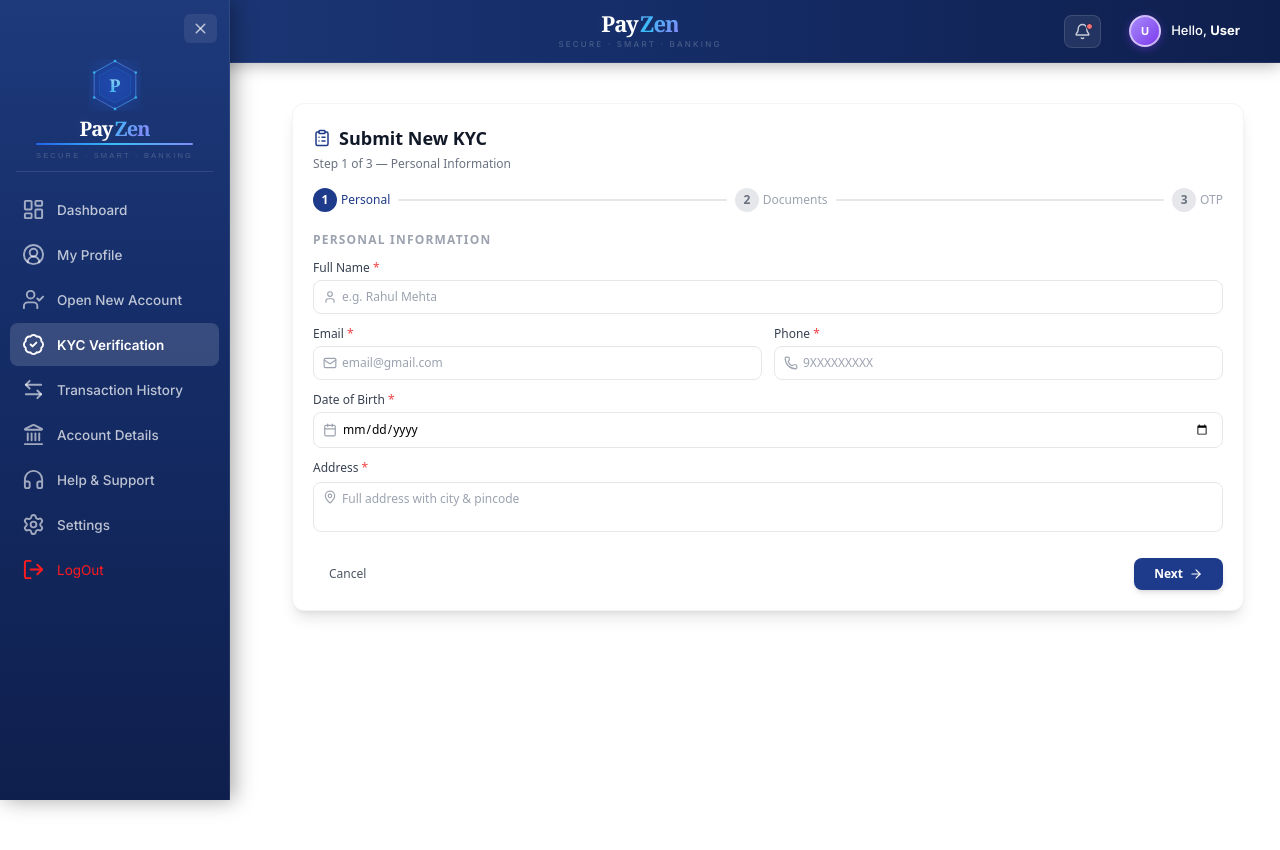
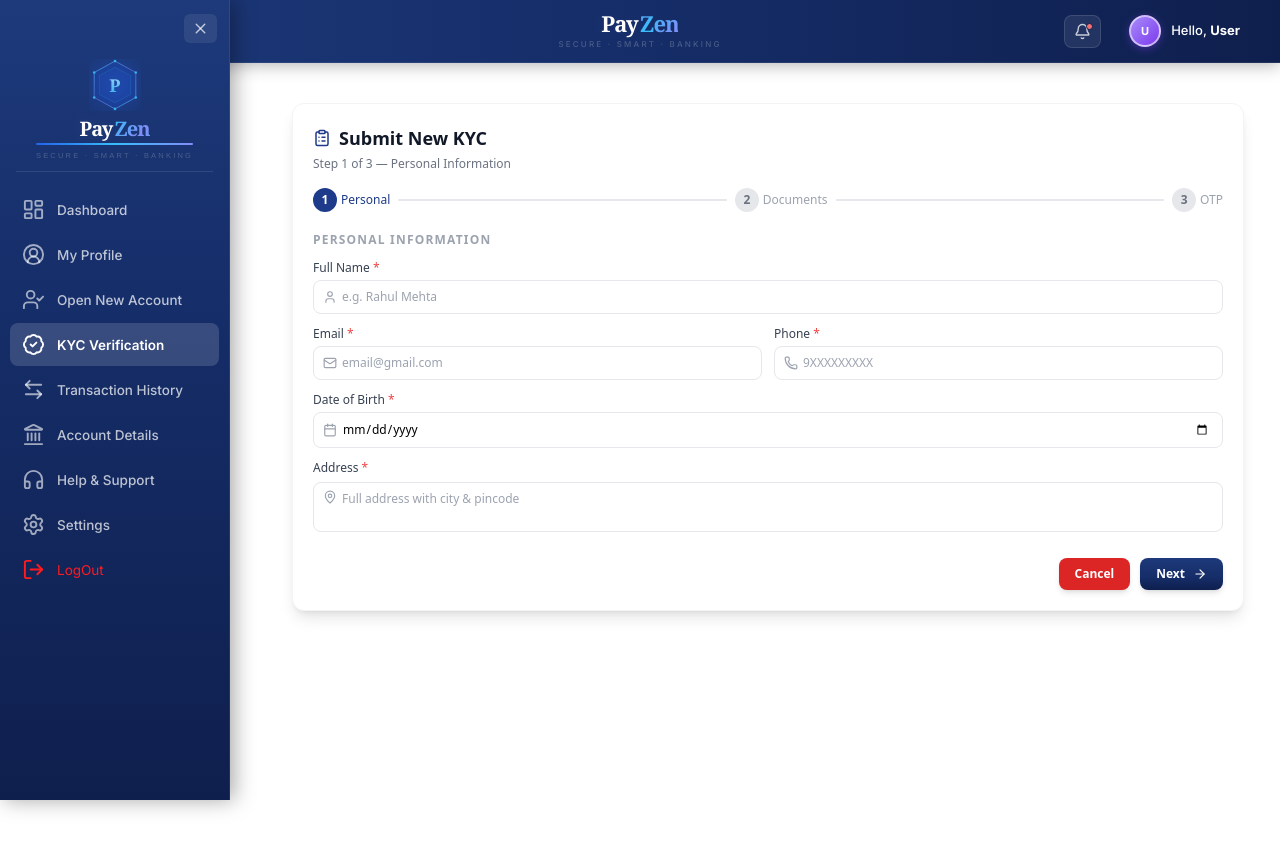
Before and after one commit to ChetanPatil0203/Bank_Frontend-, a React (Create React App) app in the folder frontend/: page /kyc in a window 1280 px wide. Shown: the top 850 px of the page. Built offline with nearby package versions, Linux system fonts and the light colour scheme.

Commit message:
update kyc

```diff
--- a/frontend/src/components/kyc/kyc.jsx
+++ b/frontend/src/components/kyc/kyc.jsx
@@ -193,17 +193,41 @@ export default function KYCPage() {
               </div>
             </div>
 
-            <div className="flex justify-between items-center">
-              <button className="px-4 py-2 text-xs text-gray-600 hover:text-gray-800 font-medium">
+          <div className="flex justify-end items-center gap-2.5">
+
+              <button className="px-4 py-2
+                bg-red-600
+                text-white
+                font-semibold
+                rounded-lg
+                flex items-center
+                justify-center
+                gap-2
+                transition-all
+                active:scale-[0.98]
+                shadow-md text-xs">
                 Cancel
               </button>
+
               <button
                 onClick={handleNext}
-                className="px-5 py-2 bg-blue-900 hover:bg-blue-800 text-white text-xs font-semibold rounded-lg transition-colors shadow-md flex items-center gap-1.5"
+                className="px-4 py-2
+                  bg-[linear-gradient(180deg,#1e3a7b_0%,#152d68_60%,#0f1f4d_100%)]
+                  text-white
+                  font-semibold
+                  rounded-lg
+                  flex items-center
+                  justify-center
+                  gap-2
+                  transition-all
+                  active:scale-[0.98]
+                  shadow-md text-xs"
               >
                 Next <ArrowRight size={14} />
               </button>
+
             </div>
+
           </>
         )}
 
```
